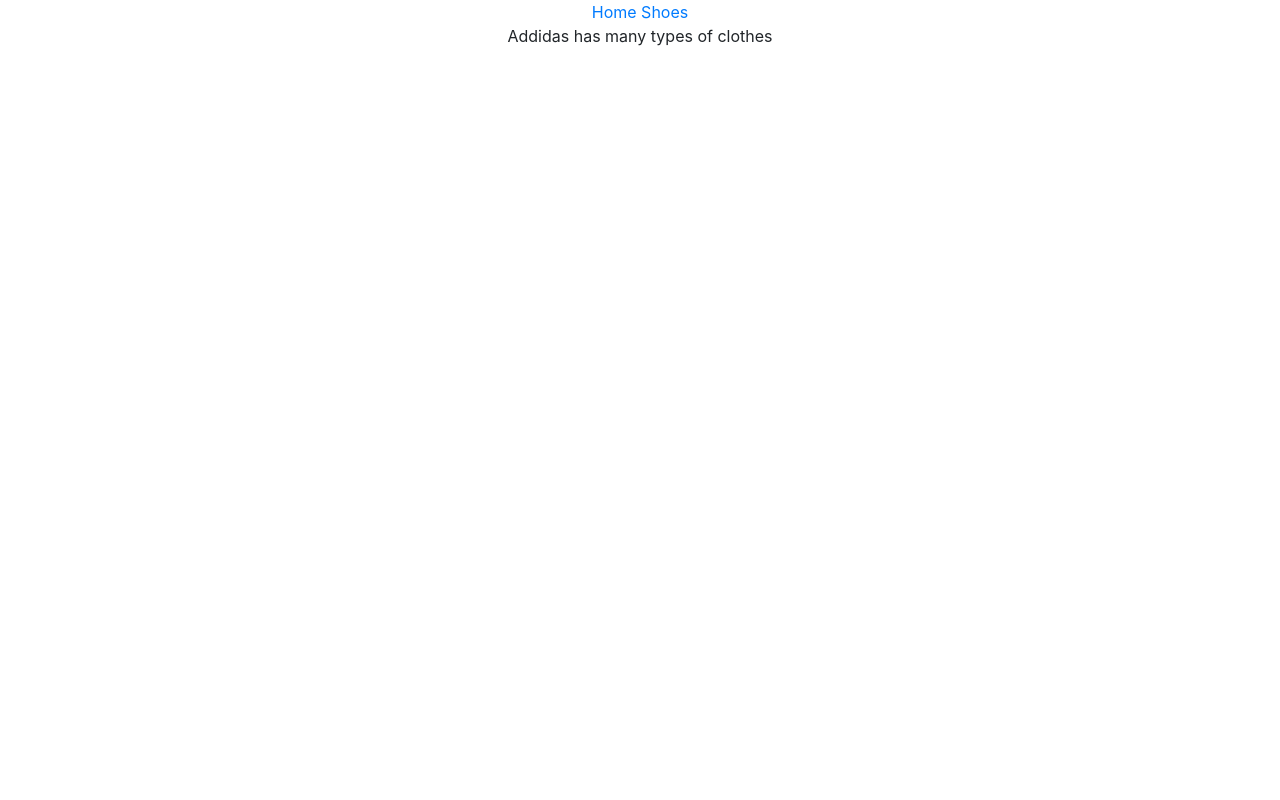
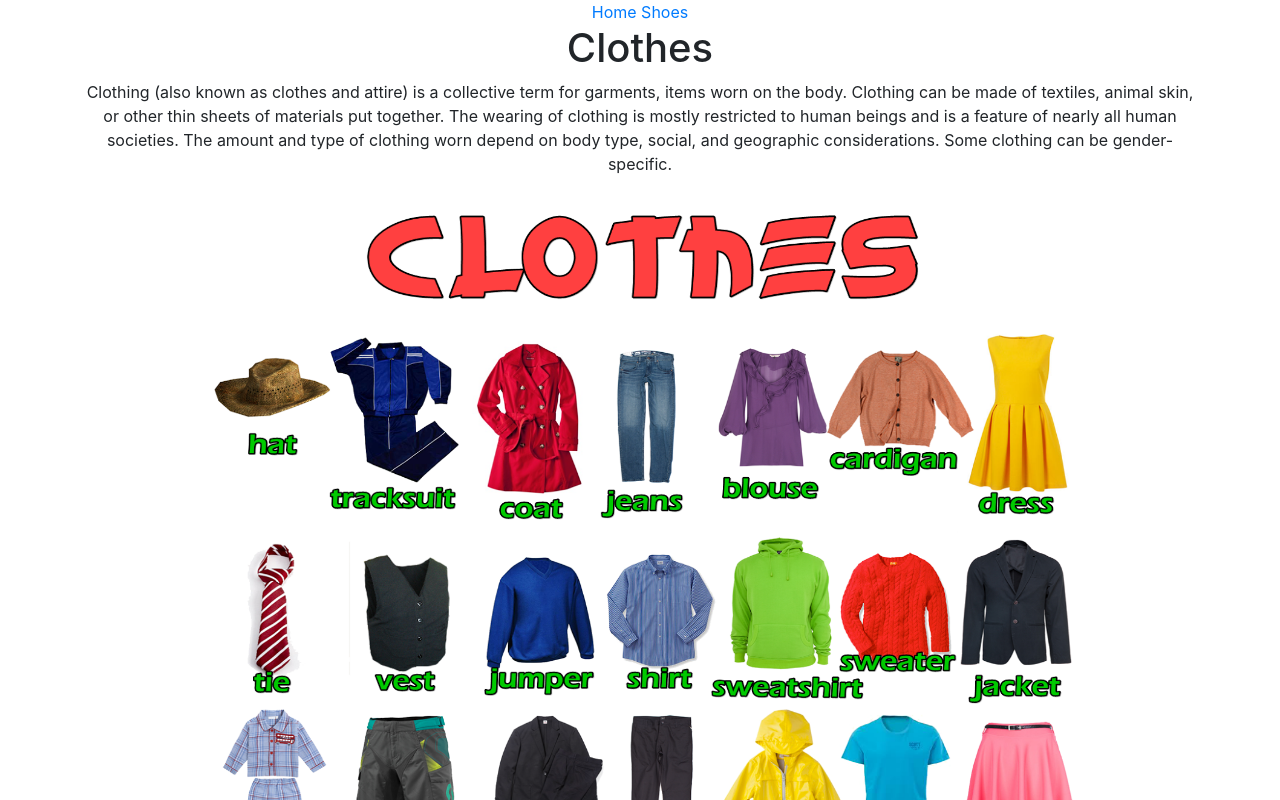
Before and after one commit to muondu/Adidas, a plain HTML site: page clothes.html in a window 1280 px wide. Shown: the top 800 px of the page. Drawn offline with Linux system fonts and the light colour scheme.

Commit message:
I have made changes in my website

```diff
--- a/clothes.html
+++ b/clothes.html
@@ -18,8 +18,9 @@
 
 <div class="row">
 <div class="col-md-12">
-<p>Addidas has many types of clothes</p>
-
+<h1>Clothes</h1>
+<p>Clothing (also known as clothes and attire) is a collective term for garments, items worn on the body. Clothing can be made of textiles, animal skin, or other thin sheets of materials put together. The wearing of clothing is mostly restricted to human beings and is a feature of nearly all human societies. The amount and type of clothing worn depend on body type, social, and geographic considerations. Some clothing can be gender-specific.</p>
+ <img src="img/types%20of%20clothes.png" width="80%" height="80%">
     </div>
     </div>
     </div>
```
Also changed, not shown: img/types of clothes.png (added).
